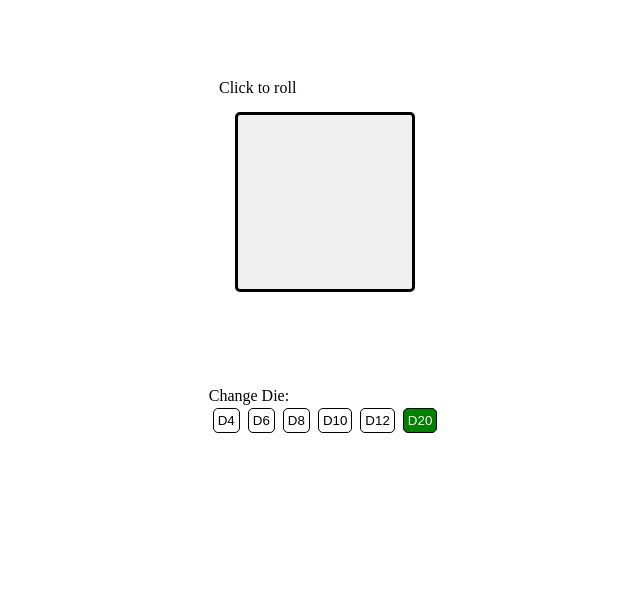
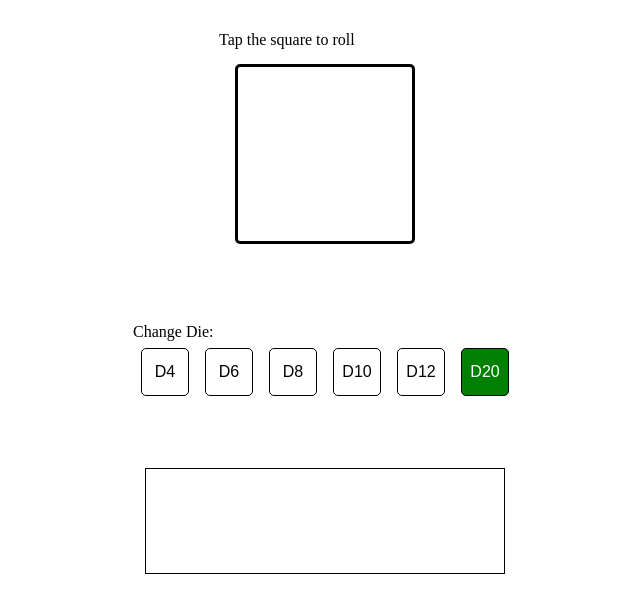
Before and after one commit to ebishiru/dnd-journal, a React (Create React App) app in the folder client/: page /diceroller in a window 1280 px wide. Shown: the top 612 px of the page, without its empty margins (315-955 px from the left). Built offline with nearby package versions, Linux system fonts and the light colour scheme.

Commit message:
Added history log being dynamic and dice too

```diff
--- a/client/src/pages/DiceRoller/index.js
+++ b/client/src/pages/DiceRoller/index.js
@@ -31,8 +31,12 @@ const DiceRoller = () => {
 
             setDieIsRolling(false);
             setDiceHistory((prev) => {
-                const updatedHistory = [finalResult, ...prev];
-                return updatedHistory.slice(0, 4);
+                const entry = {
+                    value: finalResult,
+                    die: dieMaxValue,
+                }
+                const updatedHistory = [entry, ...prev];
+                return updatedHistory.slice(0, 6);
             })
         }, 1000)
     }
@@ -45,22 +49,30 @@ const DiceRoller = () => {
     return (
         <PageLayout>
             <RollingContainer>
-                <h2>Click to roll</h2>
-                <RollButton onClick={rollDie} disabled={dieIsRolling}>
+                <h2>Tap the square to roll</h2>
+                <RollButton
+                    onClick={rollDie}
+                    disabled={dieIsRolling}
+                    rollValue={dieResult}
+                    maxValue={dieMaxValue}>
                     {dieIsRolling ? temporaryDie : dieResult }
                 </RollButton>
             </RollingContainer>
-            <div>
-                {diceHistory.map((value) => (
-                    <p key={value}>You rolled a {value} with the D{selectedDie}</p>
-                ))}
-            </div>
             <DiceContainer>
                 <h3>Change Die:</h3>
                 {[4, 6, 8, 10, 12, 20].map((die) => (
                     <DieButton key={die} selected={selectedDie === die} onClick={() => {changeDie(die)}} disabled={dieIsRolling}>D{die}</DieButton>
                 ))}
             </DiceContainer>
+            <DiceHistoryContainer>
+                {diceHistory.map((entry, index) => (
+                    <p key={index}>
+                        You rolled a {entry.value} with the D{entry.die}.
+                        {entry.value === 1 && " (Lowest Roll!)"}
+                        {entry.value === entry.die && " (Critical success!)"}
+                    </p>
+                ))}
+            </DiceHistoryContainer>
         </PageLayout>
 
     )
@@ -76,10 +88,23 @@ const PageLayout = styled.section`
 `
 
 const RollingContainer = styled.div`
-    margin: 5rem 0;
+    display: block;
+    margin: 2rem 0;
+`
+
+const DiceHistoryContainer = styled.div`
+    display: flex;
+    flex-direction: column-reverse;
+    padding: 0.25rem;
+    margin: 2rem 0;
+    border: 1px solid black;
+    width: 350px;
+    height: 6rem;
 `
 
 const DiceContainer = styled.div`
+    display: block;
+    margin: 2rem 0;
 `
 
 const RollButton = styled.button`
@@ -91,11 +116,18 @@ const RollButton = styled.button`
     border-radius: 5px;
     border: 3px solid black;
     cursor: pointer;
+
+    background-color: ${({rollValue, maxValue}) => {
+        if (rollValue === maxValue) return "gold";
+        return "white";
+    }};
 `
 
 const DieButton = styled.button`
-    padding: 0.25rem;
-    margin: 0.25rem;
+    font-size: 1rem;
+    width: 3rem;
+    height: 3rem;
+    margin: 0.5rem;
     border-radius: 5px;
     border: 1px solid black;
     background: ${(props) => (props.selected ? "green" : "white")};
```
